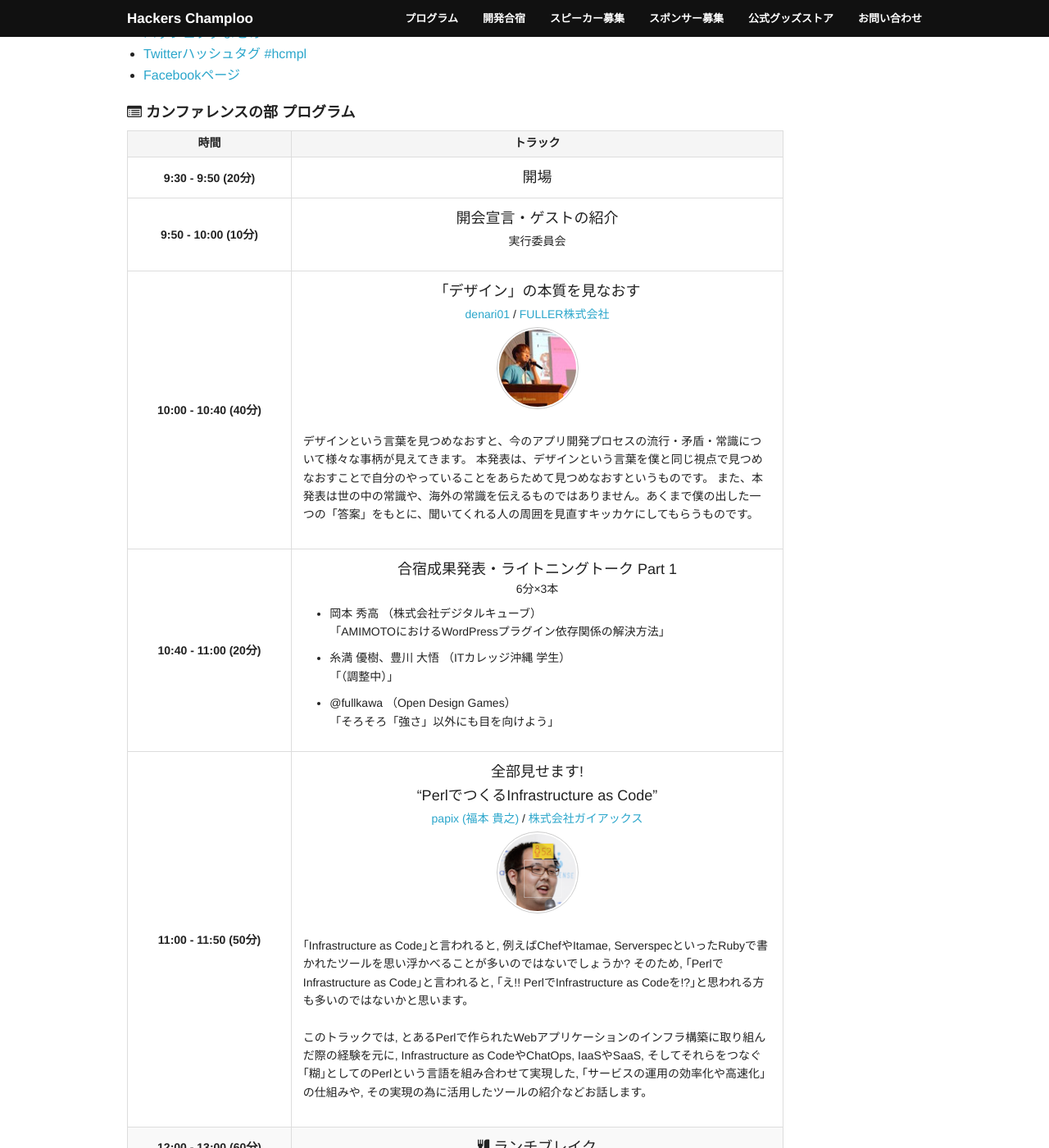
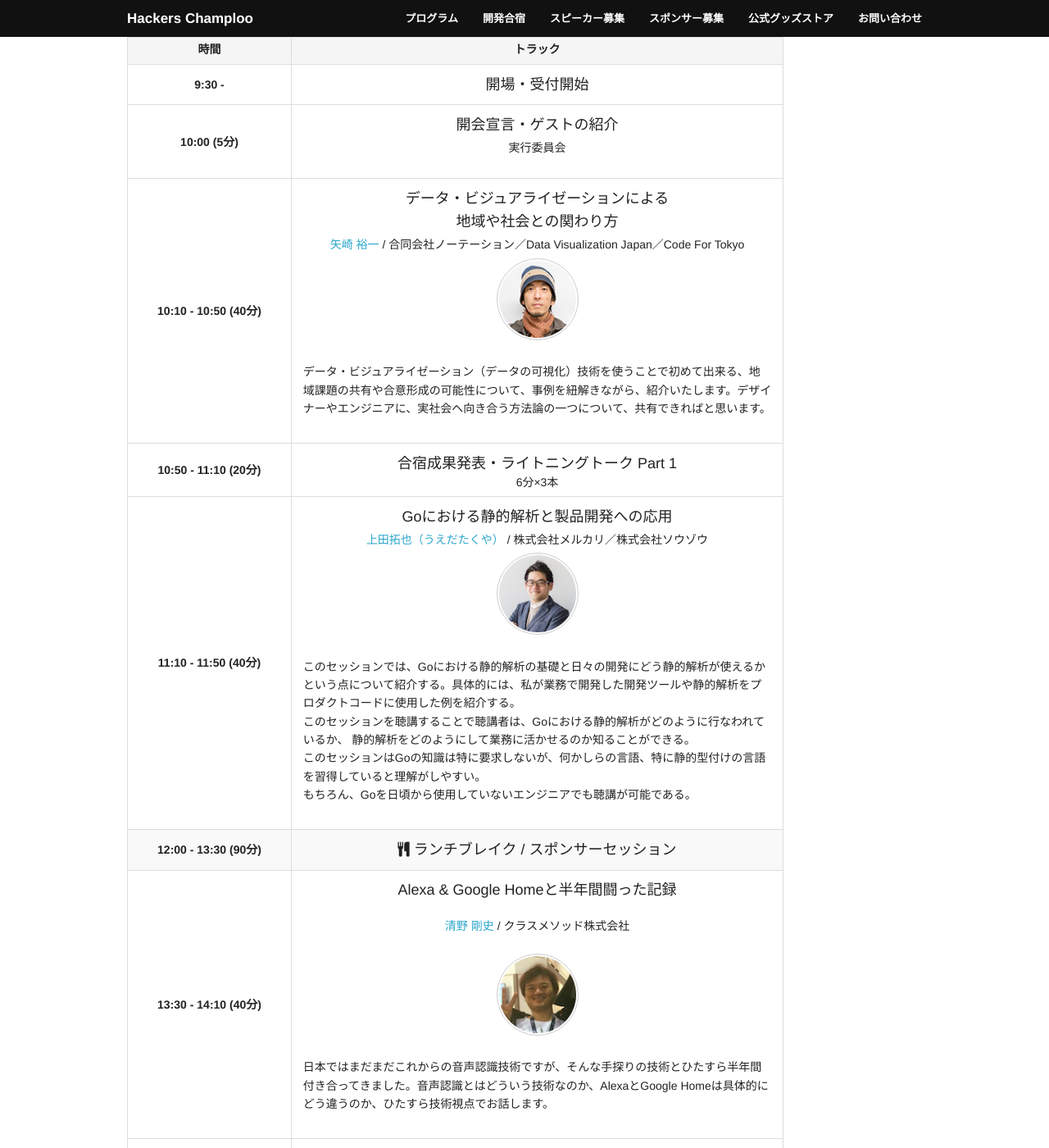
Before and after one commit to hackers-champloo/hackers-champloo.github.io, a Jekyll site: the page built from 2017/program.md, in a window 1280 px wide and 1400 px high, scrolled down 645 px. Shown: the whole window at 82% size. Built offline with Jekyll 4.4.1, drawn with Linux system fonts in a browser that asks for light colours; nearby versions of some CDN libraries; some of the changed text lies outside the part shown.

Commit message:
2017カンファレンスの部プログラム初稿

```diff
--- a/2017/program.md
+++ b/2017/program.md
@@ -4,8 +4,6 @@ layout: camp/layout
 title: カンファレンスの部 プログラム
 description: 2017年6月24日(土) ・ＫＢＣ学園 専修学校 国際電子ビジネス専門学校
 ---
-
-<p><a href="https://github.com/hackers-champloo/cfp2017/" class="alert button" target="_blank">現在登壇者公募中です！</a></p>
 
 
 <i class="fa fa-calendar"></i> 開催日時
@@ -20,23 +18,20 @@ description: 2017年6月24日(土) ・ＫＢＣ学園 専修学校 国際電子
 
 - 地図:  [https://goo.gl/maps/Dy88Eduqumt](https://goo.gl/maps/Dy88Eduqumt)
 
-- 参加費: 無料
+- 参加費: 無料 / ランチタイムにはお弁当が参加者全員に出る予定です！
+
+- **参加者の皆様は会場の駐車場は利用できませんので、モノレールなど各種公共交通機関でお越しください。**
 
 <!--
 <p><a href="https://hackers-champloo.doorkeeper.jp/events/42325" class="medium button" target="_blank">カンファレンス申し込み！</a></p>
 -->
-
-<i class="fa fa-bullhorn"></i> 会場の注意点
---------------------------------------------------------------------------------
-
-会場が提供する駐車場はありませんので、モノレールなど各種公共交通機関でお越しください。
 
 <i class="fa fa-comments"></i> 昨年の様子
 --------------------------------------------------------------------------------
 
 ハッカーズチャンプルー カンファレンスの部がどのようなイベントか知りたい方は昨年の様子をご覧ください。
 
-* [ハッシュタグまとめ](http://togetter.com/li/992121)
+* [ハッシュタグまとめ](https://togetter.com/li/992121)
 * [Twitterハッシュタグ #hcmpl](https://twitter.com/search?f=tweets&vertical=default&q=%23hcmpl&src=typd)
 * [Facebookページ](https://www.facebook.com/hackerschamploo)
 
@@ -54,164 +49,138 @@ description: 2017年6月24日(土) ・ＫＢＣ学園 専修学校 国際電子
     </thead>
     <tbody>
       <tr>
-        <th>9:30 - 9:50 (20分)</th>
-        <td><p class="track-title">開場</p></td>
+        <th>9:30 -</th>
+        <td><p class="track-title">開場・受付開始</p></td>
       </tr>
       <tr>
-        <th>9:50 - 10:00 (10分)</th>
+        <th>10:00 (5分)</th>
         <td>
           <p class="track-title">開会宣言・ゲストの紹介</p>
           <p class="track-speaker">実行委員会</p>
         </td>
       </tr>
       <tr>
-        <th>10:00 - 10:40 (40分)</th>
+        <th>10:10 - 10:50 (40分)</th>
         <td>
-          <p class="track-title">「デザイン」の本質を見なおす</p>
+          <p class="track-title">データ・ビジュアライゼーションによる<br>地域や社会との関わり方</p>
           <p class="track-speaker">
-            <a href="https://twitter.com/denari01" target="_blank">denari01</a> / <a href="http://fuller.co.jp/" target="_blank">FULLER株式会社</a>
+            <a href="http://notation.co.jp/" target="_blank">矢崎 裕一</a> / 合同会社ノーテーション／Data Visualization Japan／Code For Tokyo
             <br/>
-            <a href="https://twitter.com/denari01" target="_blank">
-              <img class="speaker-photo" src="/img/2016/speakers/denari.jpg" />
+            <a href="http://notation.co.jp/" target="_blank">
+              <img class="speaker-photo" src="/img/2017/speakers/photo_yazaki_100.png" />
             </a>
             </p>
             <p class="track-description">
-            デザインという言葉を見つめなおすと、今のアプリ開発プロセスの流行・矛盾・常識について様々な事柄が見えてきます。
-本発表は、デザインという言葉を僕と同じ視点で見つめなおすことで自分のやっていることをあらためて見つめなおすというものです。
-また、本発表は世の中の常識や、海外の常識を伝えるものではありません。あくまで僕の出した一つの「答案」をもとに、聞いてくれる人の周囲を見直すキッカケにしてもらうものです。
+            データ・ビジュアライゼーション（データの可視化）技術を使うことで初めて出来る、地域課題の共有や合意形成の可能性について、事例を紐解きながら、紹介いたします。デザイナーやエンジニアに、実社会へ向き合う方法論の一つについて、共有できればと思います。
             </p>
         </td>
       </tr>
       <tr>
-        <th>10:40 - 11:00 (20分)</th>
+        <th>10:50 - 11:10 (20分)</th>
         <td>
             <p class="track-title">合宿成果発表・ライトニングトーク Part 1</p>6分×3本<br />
-            <ul>
-              <li>岡本 秀高 （株式会社デジタルキューブ）<br />「AMIMOTOにおけるWordPressプラグイン依存関係の解決方法」</li>
-              <li>糸満 優樹、豊川 大悟 （ITカレッジ沖縄 学生）<br />「（調整中）」</li>
-              <li>@fullkawa （Open Design Games） <br />「そろそろ「強さ」以外にも目を向けよう」</li>
-            </ul>
         </td>
       </tr>
       <tr>
-        <th>11:00 - 11:50 (50分)</th>
+        <th>11:10 - 11:50 (40分)</th>
         <td>
-          <p class="track-title">全部見せます! <br>“PerlでつくるInfrastructure as Code”</p>
+          <p class="track-title">Goにおける静的解析と製品開発への応用</p>
           <p class="track-speaker">
-            <a href="https://twitter.com/__papix__" target="_blank">papix (福本 貴之)</a> / <a href="http://www.gaiax.co.jp/" target="_blank">株式会社ガイアックス</a>
+            <a href="https://twitter.com/tenntenn" target="_blank">上田拓也（うえだたくや）</a> / 株式会社メルカリ／株式会社ソウゾウ
             <br/>
-            <a href="https://twitter.com/__papix__" target="_blank">
-              <img class="speaker-photo" src="/img/2016/speakers/papix.png" />
+            <a href="https://twitter.com/tenntenn" target="_blank">
+              <img class="speaker-photo" src="/img/2017/speakers/tenntenn.jpg" />
             </a>
           </p>
-          <p class="track-description"> ｢Infrastructure as Code｣と言われると, 例えばChefやItamae, ServerspecといったRubyで書かれたツールを思い浮かべることが多いのではないでしょうか?
-  そのため, ｢PerlでInfrastructure as Code｣と言われると, ｢え!! PerlでInfrastructure as Codeを!?｣と思われる方も多いのではないかと思います。<br /><br />
-          このトラックでは, とあるPerlで作られたWebアプリケーションのインフラ構築に取り組んだ際の経験を元に, Infrastructure as CodeやChatOps, IaaSやSaaS, そしてそれらをつなぐ｢糊｣としてのPerlという言語を組み合わせて実現した, ｢サービスの運用の効率化や高速化｣の仕組みや, その実現の為に活用したツールの紹介などお話します。</p>
+          <p class="track-description">
+          このセッションでは、Goにおける静的解析の基礎と日々の開発にどう静的解析が使えるかという点について紹介する。具体的には、私が業務で開発した開発ツールや静的解析をプロダクトコードに使用した例を紹介する。<br>
+このセッションを聴講することで聴講者は、Goにおける静的解析がどのように行なわれているか、
+静的解析をどのようにして業務に活かせるのか知ることができる。<br>
+このセッションはGoの知識は特に要求しないが、何かしらの言語、特に静的型付けの言語を習得していると理解がしやすい。<br>
+もちろん、Goを日頃から使用していないエンジニアでも聴講が可能である。
+          </p>
         </td>
       </tr>
       <tr class="track-break">
-        <th>12:00 - 13:00 (60分)</th>
-        <td><p class="track-title"><i class="fa fa-cutlery"></i> ランチブレイク</p></td>
+        <th>12:00 - 13:30 (90分)</th>
+        <td><p class="track-title"><i class="fa fa-cutlery"></i> ランチブレイク / スポンサーセッション</p></td>
       </tr>
       <tr>
-        <th>13:00 - 13:50 (50分)</th>
+        <th>13:30 - 14:10 (40分)</th>
         <td>
-          <p class="track-title">Go言語の採用〜導入〜運用</p>
+          <p class="track-title">Alexa & Google Homeと半年間闘った記録</p>
           <p class="track-speaker">
-            <p><a href="https://www.facebook.com/yuji.otani.16" target="_blank">大谷 祐司</a> / 株式会社インテリジェンス Technology Lab 技術責任者</p>
-            <a href="https://www.facebook.com/yuji.otani.16" target="_blank">
-                <img class="speaker-photo" src="/img/2016/speakers/otani.jpg" />
+            <p><a href="http://dev.classmethod.jp/author/seino-tsuyoshi/" target="_blank">清野 剛史</a> / クラスメソッド株式会社</p>
+            <a href="http://dev.classmethod.jp/author/seino-tsuyoshi/" target="_blank">
+                <img class="speaker-photo" src="/img/2017/speakers/seino.jpg" />
             </a>
           </p>
-          <p class="track-description text-center">Go言語の採用〜導入〜運用までを広くお話します。</p>
-        </td>
-      </tr>
-      <tr>
-        <th>13:50 - 14:10 (20分)</th>
-        <td>
-            <p class="track-title">合宿成果発表・ライトニングトーク Part 2</p>6分×3本<br />
-            <ul>
-              <li>山田 涼雅 （アールスリーインスティテュート）<br />「合宿の成果(仮)」</li>
-              <li>刈川 陽平 （サイボウズ株式会社）<br />「プロトタイプで自社サービスをKAIZENした話」</li>
-              <li>堀家 隆宏 （株式会社デジタルキューブ） <br />「サーバレスアーキテクチャでのユーザダッシュボード開発」</li>
-            </ul>
-        </td>
-      </tr>
-      <tr>
-        <th>14:10 - 14:50 (40分)</th>
-        <td>
-          <p class="track-title">Mackerelへ至る道</p>
-          <p class="track-speaker">
-            <p><a href="http://www.songmu.jp/riji/" target="_blank">松木雅幸 (@songmu)</a> / 株式会社はてな チーフエンジニア</p>
-            <a href="http://www.songmu.jp/riji/" target="_blank">
-                <img class="speaker-photo" src="/img/2016/speakers/songmu.jpg" />
-            </a>
+          <p class="track-description">
+          日本ではまだまだこれからの音声認識技術ですが、そんな手探りの技術とひたすら半年間付き合ってきました。音声認識とはどういう技術なのか、AlexaとGoogle Homeは具体的にどう違うのか、ひたすら技術視点でお話します。
           </p>
         </td>
       </tr>
       <tr>
-        <th>14:50 - 15:10 (20分)</th>
+        <th>14:10 - 14:30 (20分)</th>
         <td>
-            <p class="track-title">合宿成果発表・ライトニングトーク Part 3</p>6分×3本<br />
-            <ul>
-              <li>@yasulab （ヤスラボ）<br />「Railsチュートリアルを支える技術」</li>
-              <li>與那城 雄<br />「普通の子(?)がエンジニア的になるまで」</li>
-              <li>上川 慶<br />「合宿で作ったもの(仮)」</li>
-            </ul>
-
+            <p class="track-title">合宿成果発表・ライトニングトーク Part 2</p>6分×3本<br />
+        </td>
+      </tr>
+      <tr>
+        <th>14:30 - 15:10 (40分)</th>
+        <td>
+          <p class="track-title">サーバーレスのアーキテクチャパターンと<br>それぞれの実装・テストの勘所</p>
+          <p class="track-speaker">
+            <p><a href="http://yoshidashingo.hatenablog.com" target="_blank">吉田 真吾</a> / 株式会社セクションナイン</p>
+            <a href="http://yoshidashingo.hatenablog.com" target="_blank">
+                <img class="speaker-photo" src="/img/2017/speakers/yoshidashingo_square.jpg" />
+            </a>
+          </p>
+          <p class="track-description">
+          サーバーレスの採用ケースが増えてきて、そのメリットに注目が集まってます。ここではWebアプリ/Mobile/IoTバックエンドのサーバーレス実装や、Webアプリから大きなワークロードを切り離してサーバーレスにした事例や、運用に便利なサーバーレスの実装を説明しながら、サーバーレスの可能性と、それぞれの開発時の実装・テストの勘所をご説明したいと思います。
+          </p>
         </td>
       </tr>
       <tr class="track-break">
-        <th>15:10 - 15:30 (20分)</th>
+        <th>15:10 - 15:50 (40分)</th>
         <td>
-          <p class="track-title"><i class="fa fa-coffee"></i> コーヒータイム</p>
-          <p class="track-speaker"><a href="http://kumejima-coffee.com/" target="_blank">久米島珈琲</a>の無料コーヒーサービス提供します！<br />
+          <p class="track-title"><i class="fa fa-coffee"></i> おやつの時間</p>
+          <p class="track-speaker">美味しいケーキと<a href="http://kumejima-coffee.com/" target="_blank">久米島珈琲</a>の無料コーヒーサービス提供します！<br />
           登壇者や運営スタッフとゆっくり交流できるチャンスです！</p>
         </td>
       </tr>
       <tr>
-        <th>15:30 - 16:10 (40分)</th>
+        <th>15:50 - 16:10 (20分)</th>
         <td>
-          <p class="track-title">PostgreSQL 9.6がやってくる！(仮)</p>
-          <p class="track-speaker">
-            <p><a href="https://twitter.com/nuko_yokohama" target="_blank">ぬこ@横浜</a> / 日本PostgreSQLユーザ会</p>
-            <a href="https://twitter.com/nuko_yokohama" target="_blank">
-                <img class="speaker-photo" src="/img/2016/speakers/nuko.jpg" />
-            </a>
-          </p>
+            <p class="track-title">合宿成果発表・ライトニングトーク Part 3</p>6分×3本<br />
         </td>
       </tr>
       <tr>
-        <th>16:10 - 16:30 (20分)</th>
+        <th>16:10 - 16:50 (40分)</th>
         <td>
-            <p class="track-title">合宿成果発表・ライトニングトーク Part 4</p>6分×2本<br />
-            <ul>
-              <li>藤井 洋太郎 (Sansan株式会社)<br />「名刺アプリEightの、紙の名刺をなくす技術」</li>
-              <li>岩村 琢<br />「ぼくがかんがえたさいきょうの超高速開発〜Oracle APEX実践報告〜」</li>
-            </ul>
+          <p class="track-title">Arduinoではじめる IoT<br>触り初めて2ヶ月で構築できたセキュリティシステム</p>
+          <p class="track-speaker">
+            <a href="http://samuraism.jp/diary/" target="_blank">山本 裕介</a> / 株式会社サムライズム
+            <br/>
+            <a href="http://samuraism.jp/diary/" target="_blank">
+              <img class="speaker-photo" src="/img/2017/speakers/yusuke.jpg" />
+            </a>
+            </p>
+            <p class="track-description">
+            このセッションではArduinoを見たことも触ったこともなかった私がほんの2ヶ月で学んだ内容をベースに「どのようにArduinoを始めれば良いのか」、「Arduinoでどんなことが出来るのか」を具体的にイメージ出来るように以下の構成でお話いたします。<br>
+
+・Arduinoとは<br>
+・Arduinoを使ったLEDの点灯、センサー情報の読み取り<br>
+・ラップトップPCのUSBポートにArduinoを接続して馴染みのプログラミング言語で制御する方法<br>
+・Java x Arduinoの応用デモ(Jenkins連携、Twitter連携、セキュリティソリューションなど)<br>
+・Arduinoを始めたくなった人にお勧めのキット、本の紹介(数千円で始められます)<br>
+            </p>
         </td>
       </tr>
       <tr>
-        <th>16:30 - 17:10 (40分)</th>
+        <th>16:50 - 17:10 (20分)</th>
         <td>
-          <p class="track-title">モンスターストライクを支える負荷分散手法</p>
-          <p class="track-speaker">
-            <a href="https://hiroki.jp/" target="_blank">大塚 弘記</a> / <a href="http://xflag.com/" target="_blank">株式会社ミクシィ XFLAGスタジオ</a>
-            <br/>
-            <a href="https://hiroki.jp/" target="_blank">
-              <img class="speaker-photo" src="/img/2016/speakers/hiroki.png" />
-            </a>
-            </p>
-            <p class="track-description">
-            本セッションでは、スマートフォンアプリゲームの「モンスターストライク」でおこなわれているサーバサイドの負荷分散手法について説明します。<br /><br />
-        それに加えて、大規模運用時に発生する問題や障害へのアプローチについて紹介します。<br /><br />
-
-- 負荷分散を適切におこなうためのパフォーマンスモニタリングシステムの構築<br />
-- 複数データベースへ展開していくスケールアウトの手法と手順<br />
-- 大容量(2.5TBを越える)のキャッシュを支える手法<br /><br />
-
-それぞれの内容にフォーカスして、具体的な手法と発生する問題に対するアプローチを解説します。
-            </p>
+            <p class="track-title">合宿成果発表・ライトニングトーク Part 4</p>6分×3本<br />
         </td>
       </tr>
       <tr>
@@ -228,9 +197,14 @@ description: 2017年6月24日(土) ・ＫＢＣ学園 専修学校 国際電子
 <i class="fa fa-beer"></i> 懇親会
 --------------------------------------------------------------------------------
 
-- 日時 : 2017年6月24日（土） 17:30（開場）〜
+- 日時 : 2017年6月24日（土） 17:40開場 / 18:00開始〜
 
-- 会場 : 調整中
+- 会場 : [能登の海 小禄本店 （のとのうみ） - 奥武山公園/居酒屋](https://tabelog.com/okinawa/A4701/A470103/47000822/)
+
+カンファレンス会場から歩いて10分かかりません！
+
+- 参加費 : 飲み放題3500円（学生が出ますので千円です）
+
 
 <!--
 <p><a href="https://hackers-champloo.doorkeeper.jp/events/42458" class="medium button" target="_blank">懇親会申し込み！</a></p>
```
Also changed, not shown: img/2017/speakers/seino.jpg.
